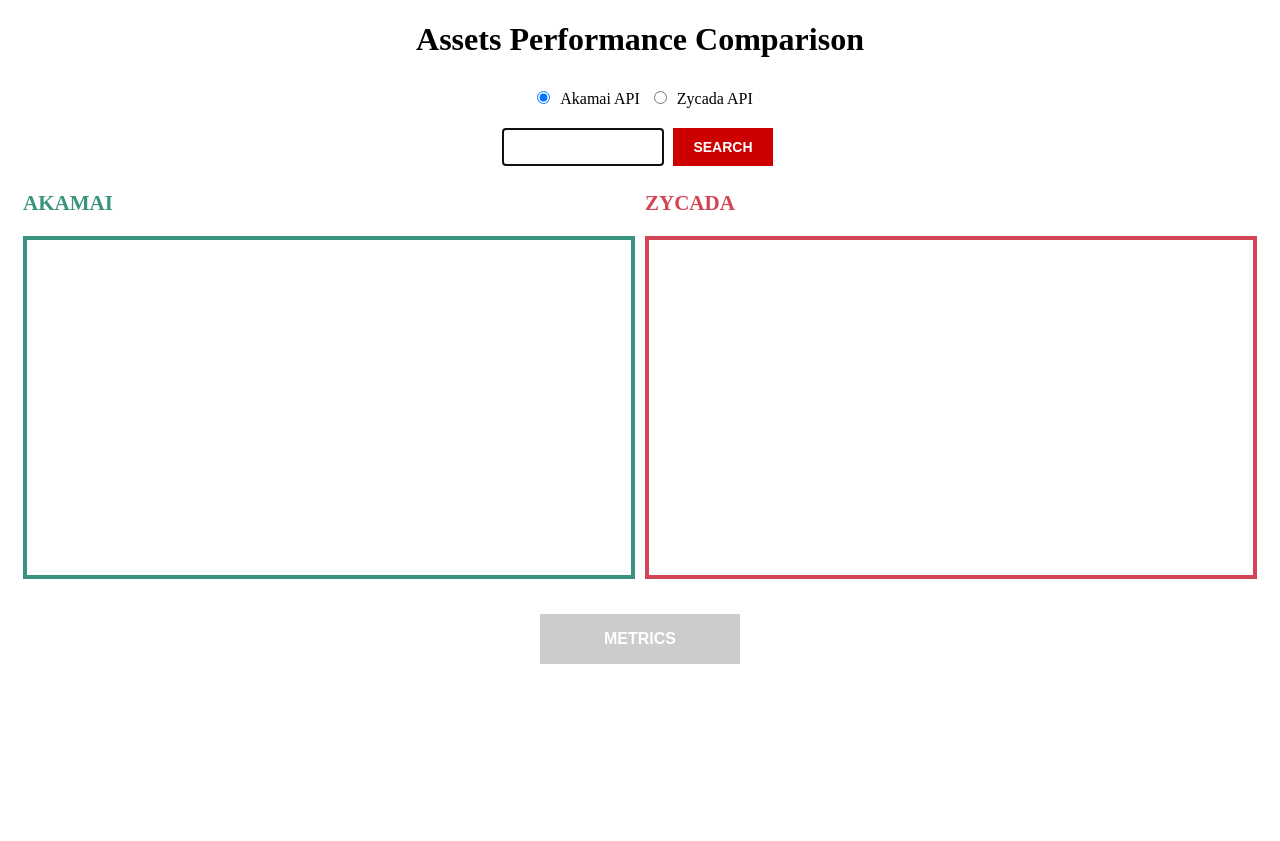
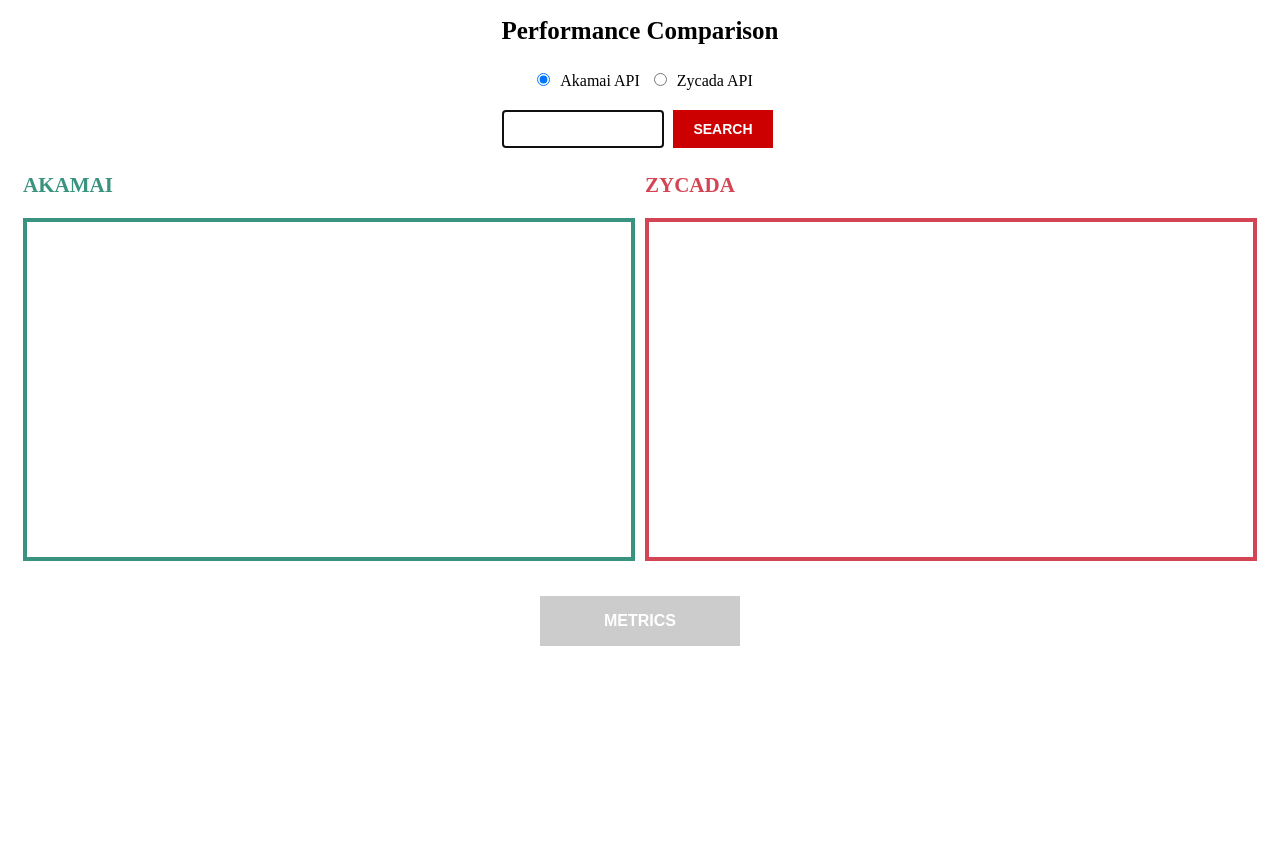
Before and after one commit to lochan-chhetri/performance, a website: page public/index.html in a window 1280 px wide. Drawn offline with Linux system fonts and the light colour scheme.

Commit message:
header change

```diff
--- a/public/index.html
+++ b/public/index.html
@@ -9,7 +9,7 @@
     <link rel="stylesheet" type="text/css" href="style.css" />
 </head>
 <body>
-    <h1>Assets Performance Comparison</h1>
+    <h1>Performance Comparison</h1>
 
     <form id="searchForm">
         <div id="xhrOptions">
--- a/public/style.css
+++ b/public/style.css
@@ -1,6 +1,7 @@
 h1 {
   text-align: center;
   text-transform: capitalize;
+  font-size: 25px;
 }
 #searchForm {
   padding: 10px 0;
```
